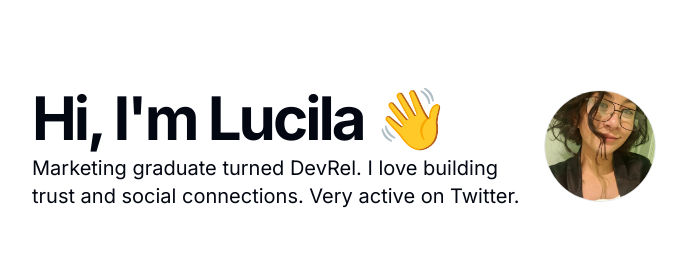
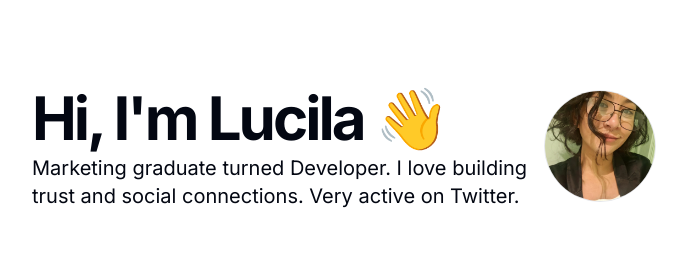
Before and after one commit to lucilapastore/landing-page, a Next.js app: page / in a window 1280 px wide. Shown: the top 256 px of the page, without its empty margins (296-983 px from the left). Built offline with nearby package versions, Linux system fonts and the light colour scheme.

Commit message:
fix: update job title from DevRel to Developer in resume

```diff
--- a/src/data/resume.tsx
+++ b/src/data/resume.tsx
@@ -8,7 +8,7 @@ export const DATA = {
   location: "Palermo, CABA",
   locationLink: "https://maps.app.goo.gl/SByenyPs3sjPS4Jp7",
   description:
-    "Marketing graduate turned DevRel. I love building trust and social connections. Very active on Twitter.",
+    "Marketing graduate turned Developer. I love building trust and social connections. Very active on Twitter.",
   summary:
     "At the end of july, I quit my job at a fintech to pursue a full-time position in the crypto industry. In the past, [I earned a double degree in social communication and journalism](/#education), [worked in financial services advisory, technical support, and integrations analysis](/#experience), and [completed several blockchain certifications](/#projects). I was also the programming curator & organizer for ZK Track, a week-long event at [Aleph](https://www.aleph.crecimiento.build/) focused on zero-knowledge and privacy.",
   avatarUrl: "/me.png",
```
